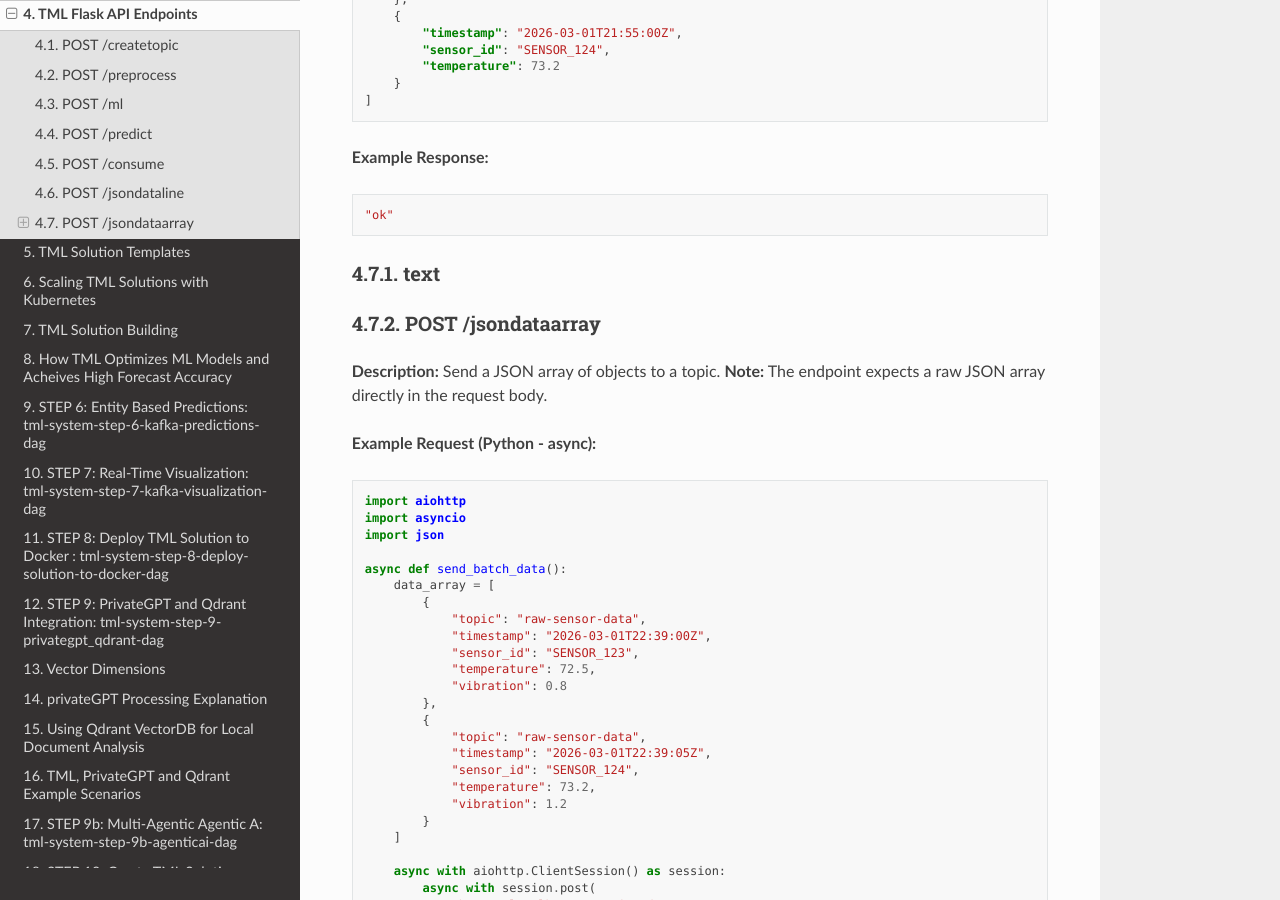
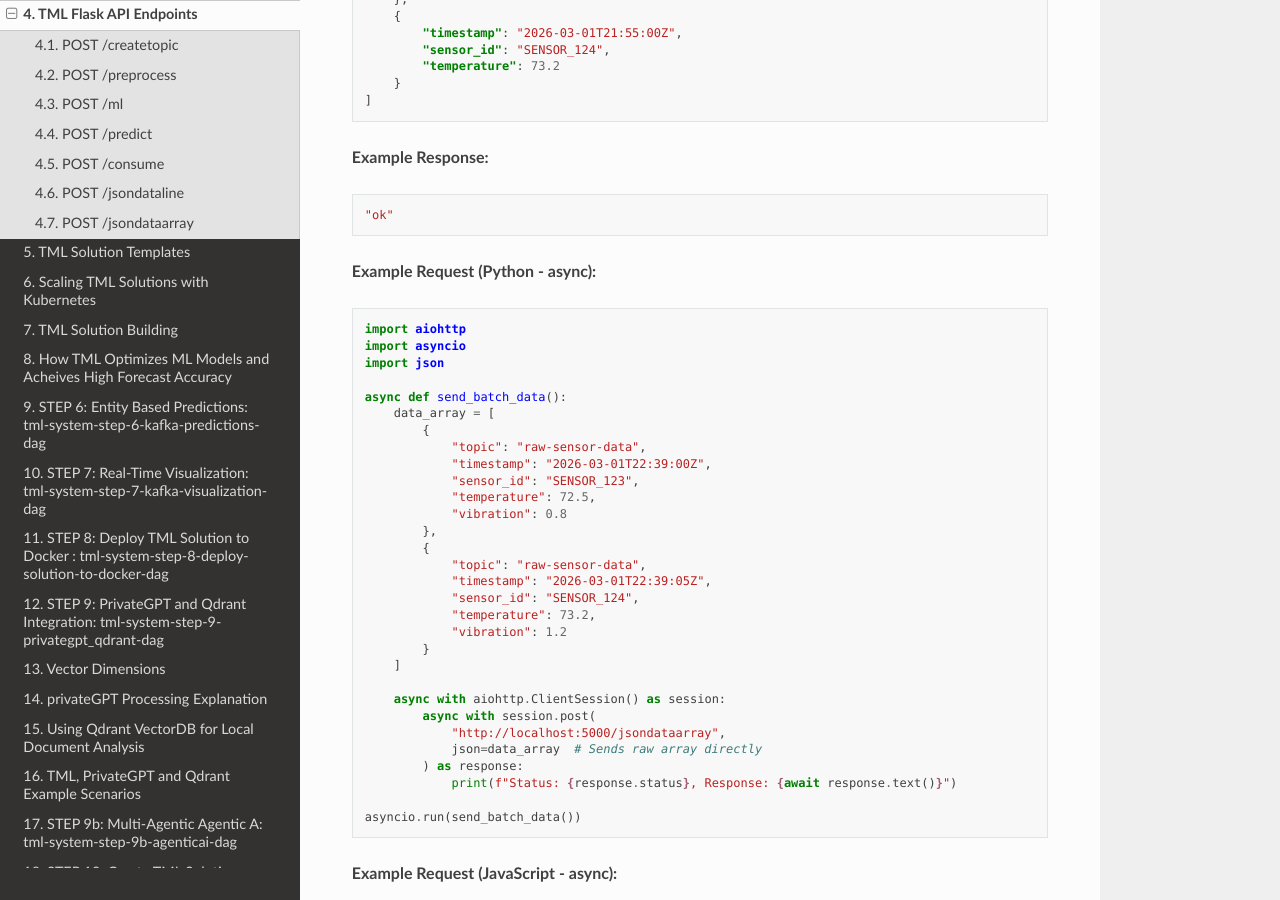
Before and after one commit to smaurice101/readthedocs, a Sphinx documentation site: the page built from docs/source/tmlapi.rst, in a window 1280 px wide and 900 px high, scrolled down 13463 px. Built offline with Sphinx 7.4.7 and the Read the Docs theme 3.1.0, drawn with Linux system fonts in a browser that asks for light colours.

Commit message:
Update tmlapi.rst

```diff
--- a/docs/source/tmlapi.rst
+++ b/docs/source/tmlapi.rst
@@ -788,14 +788,6 @@ Send a JSON array of objects to a topic.
 
     "ok"
 
-text
---------------------------
-POST /jsondataarray
---------------------------
-
-**Description:**
-Send a JSON array of objects to a topic. **Note:** The endpoint expects a raw JSON array directly in the request body.
-
 **Example Request (Python - async):**
 
 .. code-block:: python
```
